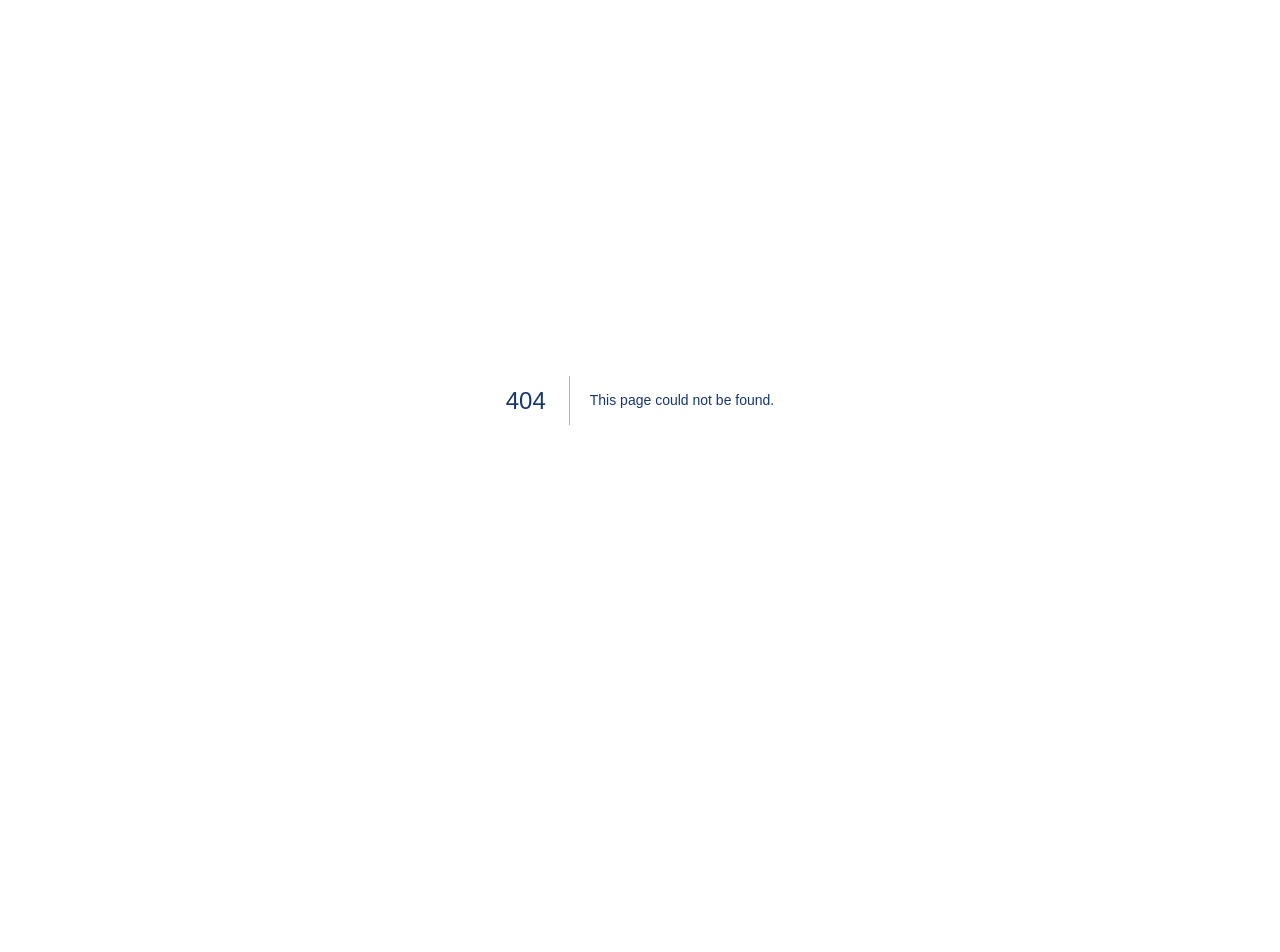
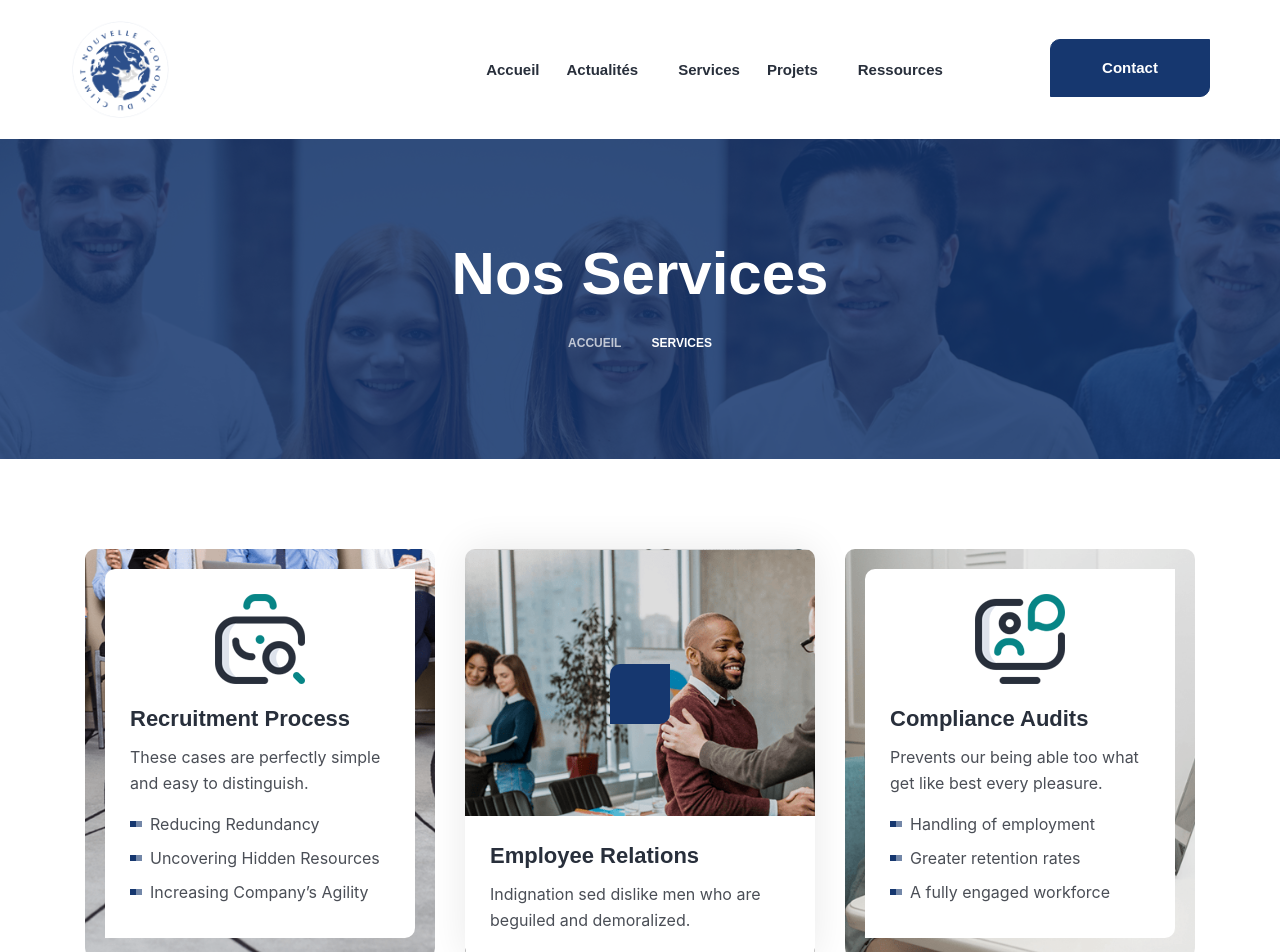
Before and after one commit to jambu43/nec, a Next.js app: page /services in a window 1280 px wide. Before the commit this address had no page. Shown: the top 952 px of the page. Before the commit the page ends 800 px from the top, so only its background shows below. Built offline with nearby package versions, Linux system fonts and the light colour scheme.

Commit message:
Feat: services

```diff
--- a/components/layouts/Navbar.tsx
+++ b/components/layouts/Navbar.tsx
@@ -39,13 +39,13 @@ function Navbar() {
                             </li>
                             <li
                                className="menu-item menu-item-has-children dropdown dropdown_full position-static mega_menu nav-item">
-                               <a href="#" className="dropdown-toggle nav-link"><span>Services</span></a>
+                               <Link href="/services" className="dropdown-toggle nav-link"><span>Services</span></Link>
                             </li>
-                            <li className="menu-item menu-item-has-children dropdown nav-item">
+                            {/* <li className="menu-item menu-item-has-children dropdown nav-item">
                                <a href="blog.html" className="dropdown-toggle nav-link">
                                   <span>Evenements</span>
                                </a>
-                            </li>
+                            </li> */}
                             <li className="menu-item menu-item-has-children dropdown nav-item">
                                <a href="project-1-column-grid.html" className="dropdown-toggle nav-link">
                                   <span>Projets</span>
--- /dev/null
+++ b/pages/services.tsx
@@ -0,0 +1,204 @@
+import Layout from "@/components/layouts/Layout";
+import Link from "next/link";
+import React from "react";
+
+function services() {
+  return (
+    <Layout>
+      <div className="page_header_default style_one ">
+        <div className="parallax_cover">
+          <div className="simpleParallax">
+            <img
+              src="/images/page-header-default.jpg"
+              alt="bg_image"
+              className="cover-parallax"
+            />
+          </div>
+        </div>
+        <div className="page_header_content">
+          <div className="auto-container">
+            <div className="row">
+              <div className="col-md-12">
+                <div className="banner_title_inner">
+                  <div className="title_page">Nos Services</div>
+                </div>
+              </div>
+              <div className="col-lg-12">
+                <div className="breadcrumbs creote">
+                  <ul className="breadcrumb m-auto">
+                    <li>
+                      <Link href="/">Accueil</Link>
+                    </li>
+                    <li className="active">Services</li>
+                  </ul>
+                </div>
+              </div>
+            </div>
+          </div>
+        </div>
+      </div>
+
+      <div id="content" className="site-content ">
+        <section className="service-section">
+          <div className="pd_top_90"></div>
+          <div className="container">
+            <div className="row">
+              <div className="col-xl-4 col-lg-6 col-md-12 col-sm-12 col-xs-12">
+                <div className="service_box style_two dark_color">
+                  <div className="service_content_two ">
+                    <div
+                      className="content_inner"
+                      style={{
+                        backgroundImage:
+                          "url(/images/service/service-image-1.png)",
+                      }}
+                    >
+                      <div className="content_inner_in">
+                        <div className="icon_image">
+                          <img
+                            src="/images/010-job-search.png"
+                            className="img-fluid"
+                            alt="Service Image"
+                          />
+                        </div>
+                        <h2>
+                          <a href="#"> Recruitment Process </a>
+                        </h2>
+                        <p>
+                          {" "}
+                          These cases are perfectly simple and easy to
+                          distinguish.
+                        </p>
+                        <ul>
+                          <li> Reducing Redundancy </li>
+                          <li> Uncovering Hidden Resources </li>
+                          <li> Increasing Company’s Agility </li>
+                        </ul>
+                      </div>
+                    </div>
+                    <div className="ovarlay_link">
+                      <a href="#">
+                        <i className="icon-right-arrow"></i>
+                      </a>
+                    </div>
+                    <div className="overlay_content">
+                      <h2>
+                        <a href="#"> Recruitment Process </a>
+                      </h2>
+                      <p>
+                        {" "}
+                        These cases are perfectly simple and easy to
+                        distinguish.
+                      </p>
+                    </div>
+                  </div>
+                </div>
+              </div>
+              <div className="col-xl-4 col-lg-6 col-md-12 col-sm-12 col-xs-12">
+                <div className="service_box style_two dark_color">
+                  <div className="service_content_two  active_ser">
+                    <div
+                      className="content_inner"
+                      style={{
+                        backgroundImage:
+                          "url(/images/service/service-image-2.png)",
+                      }}
+                    >
+                      <div className="content_inner_in">
+                        <div className="icon_image">
+                          <img
+                            src="/images/service-ico-1.png"
+                            className="img-fluid"
+                            alt="Service Image"
+                          />
+                        </div>
+                        <h2>
+                          <a href="#">Employee Relations</a>
+                        </h2>
+                        <p>
+                          Indignation sed dislike men who are beguiled and
+                          demoralized.
+                        </p>
+                        <ul>
+                          <li>Improving Communication</li>
+                          <li>Employee issue resolution</li>
+                          <li>Proper Documentation Process</li>
+                        </ul>
+                      </div>
+                    </div>
+                    <div className="ovarlay_link">
+                      <a href="#">
+                        <i className="icon-right-arrow"></i>
+                      </a>
+                    </div>
+                    <div className="overlay_content">
+                      <h2>
+                        <a href="#">Employee Relations</a>
+                      </h2>
+                      <p>
+                        Indignation sed dislike men who are beguiled and
+                        demoralized.
+                      </p>
+                    </div>
+                  </div>
+                </div>
+              </div>
+              <div className="col-xl-4 col-lg-6 col-md-12 col-sm-12 col-xs-12">
+                <div className="service_box style_two dark_color">
+                  <div className="service_content_two ">
+                    <div
+                      className="content_inner"
+                      style={{
+                        backgroundImage:
+                          "url(/images/service/service-image-3.png)",
+                      }}
+                    >
+                      <div className="content_inner_in">
+                        <div className="icon_image">
+                          <img
+                            src="/images/service-ico-2.png"
+                            className="img-fluid"
+                            alt="Service Image"
+                          />
+                        </div>
+                        <h2>
+                          <a href="#">Compliance Audits</a>
+                        </h2>
+                        <p>
+                          Prevents our being able too what get like best every
+                          pleasure.
+                        </p>
+                        <ul>
+                          <li>Handling of employment</li>
+                          <li>Greater retention rates</li>
+                          <li>A fully engaged workforce</li>
+                        </ul>
+                      </div>
+                    </div>
+                    <div className="ovarlay_link">
+                      <a href="#">
+                        <i className="icon-right-arrow"></i>
+                      </a>
+                    </div>
+                    <div className="overlay_content">
+                      <h2>
+                        <a href="#">Compliance Audits</a>
+                      </h2>
+                      <p>
+                        Prevents our being able too what get like best every
+                        pleasure.
+                      </p>
+                    </div>
+                  </div>
+                </div>
+              </div>
+            </div>
+          </div>
+          <div className="pd_bottom_90"></div>
+        </section>
+      </div>
+    </Layout>
+  );
+}
+
+export default services;
```
